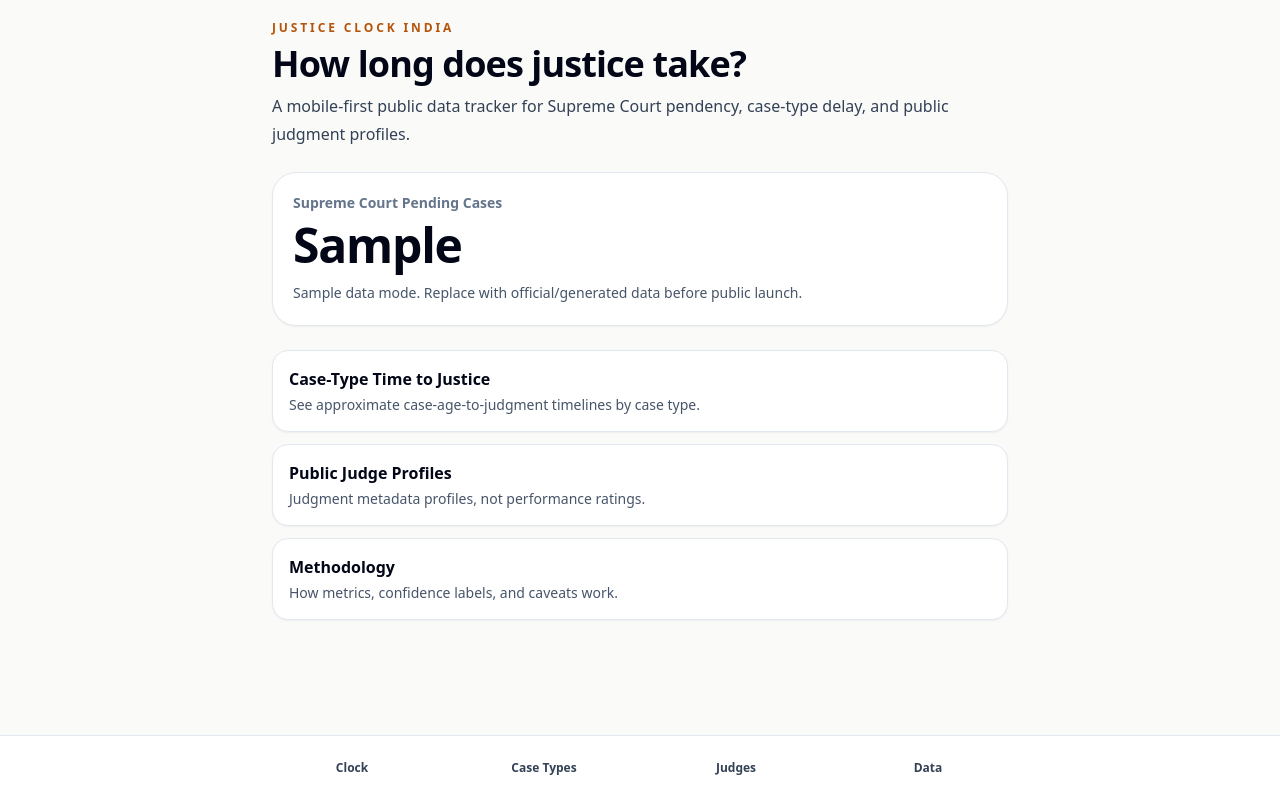
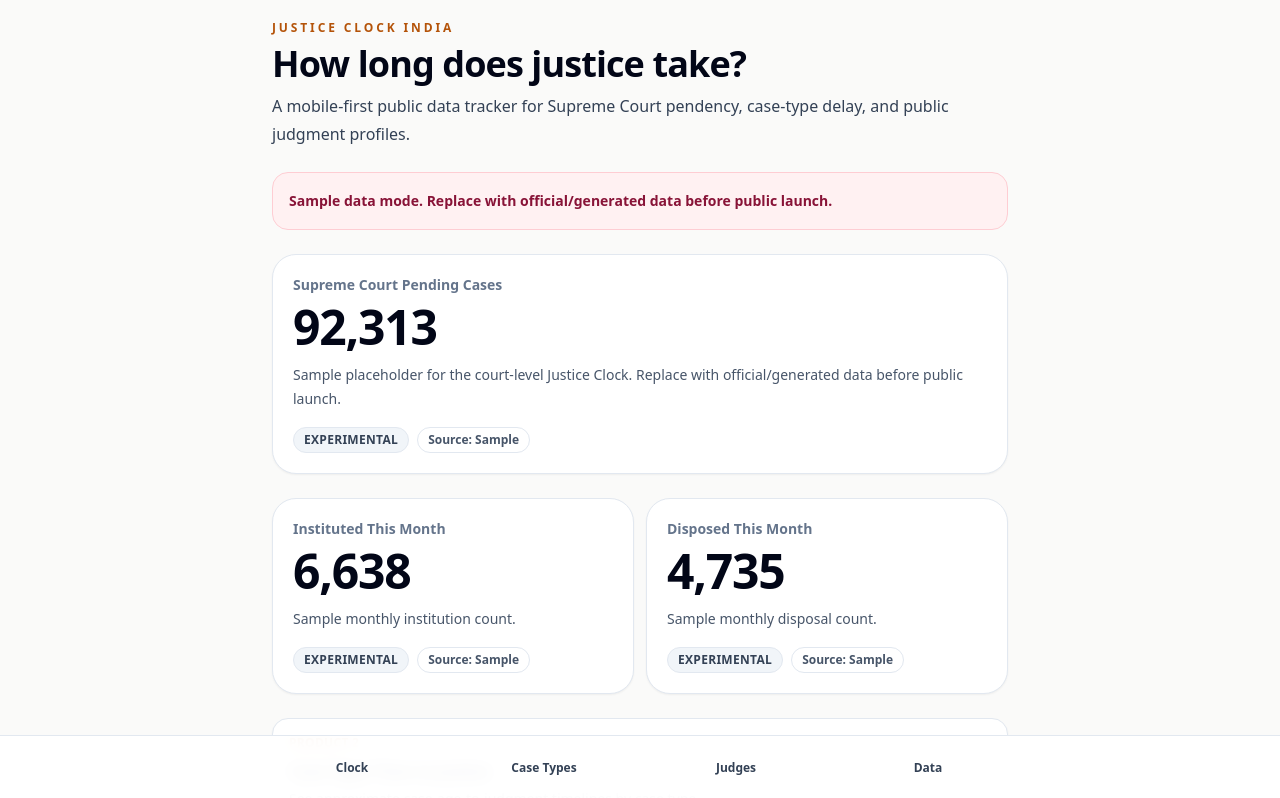
Before and after one commit to publicinteresttechnologies/justice-clock-india, a Next.js app: page / in a window 1280 px wide. Shown: the top 798 px of the page. Built offline with nearby package versions, Linux system fonts and the light colour scheme.

Commit message:
Refactor homepage to use reusable components

```diff
--- a/src/app/page.tsx
+++ b/src/app/page.tsx
@@ -1,61 +1,68 @@
 import Link from "next/link";
+import { DataCard } from "@/components/DataCard";
+import { MetricCard } from "@/components/MetricCard";
+import { SampleDataWarning } from "@/components/SampleDataWarning";
+import { SectionHeader } from "@/components/SectionHeader";
 
 export default function HomePage() {
   return (
     <div className="space-y-6">
-      <header className="space-y-2">
-        <p className="text-xs font-bold uppercase tracking-[0.24em] text-amber-700">
-          Justice Clock India
-        </p>
-        <h1 className="text-4xl font-black tracking-tight text-slate-950">
-          How long does justice take?
-        </h1>
-        <p className="text-base leading-7 text-slate-700">
-          A mobile-first public data tracker for Supreme Court pendency,
-          case-type delay, and public judgment profiles.
-        </p>
-      </header>
+      <SectionHeader
+        eyebrow="Justice Clock India"
+        title="How long does justice take?"
+        description="A mobile-first public data tracker for Supreme Court pendency, case-type delay, and public judgment profiles."
+      />
 
-      <section className="rounded-3xl border border-slate-200 bg-white p-5 shadow-sm">
-        <p className="text-sm font-semibold text-slate-500">
-          Supreme Court Pending Cases
-        </p>
-        <p className="mt-2 text-5xl font-black tracking-tight">Sample</p>
-        <p className="mt-3 text-sm leading-6 text-slate-600">
-          Sample data mode. Replace with official/generated data before public
-          launch.
-        </p>
+      <SampleDataWarning />
+
+      <MetricCard
+        title="Supreme Court Pending Cases"
+        value="92,313"
+        context="Sample placeholder for the court-level Justice Clock. Replace with official/generated data before public launch."
+        confidence="experimental"
+        sourceLabel="Sample"
+      />
+
+      <section className="grid gap-3 sm:grid-cols-2">
+        <MetricCard
+          title="Instituted This Month"
+          value="6,638"
+          context="Sample monthly institution count."
+          confidence="experimental"
+          sourceLabel="Sample"
+        />
+        <MetricCard
+          title="Disposed This Month"
+          value="4,735"
+          context="Sample monthly disposal count."
+          confidence="experimental"
+          sourceLabel="Sample"
+        />
       </section>
 
       <section className="grid gap-3">
-        <Link
-          href="/case-types"
-          className="rounded-2xl border border-slate-200 bg-white p-4 shadow-sm"
-        >
-          <p className="font-bold">Case-Type Time to Justice</p>
-          <p className="mt-1 text-sm text-slate-600">
-            See approximate case-age-to-judgment timelines by case type.
-          </p>
+        <Link href="/case-types">
+          <DataCard
+            eyebrow="Product 2"
+            title="Case-Type Time to Justice"
+            description="See approximate case-age-to-judgment timelines by case type."
+          />
         </Link>
 
-        <Link
-          href="/judges"
-          className="rounded-2xl border border-slate-200 bg-white p-4 shadow-sm"
-        >
-          <p className="font-bold">Public Judge Profiles</p>
-          <p className="mt-1 text-sm text-slate-600">
-            Judgment metadata profiles, not performance ratings.
-          </p>
+        <Link href="/judges">
+          <DataCard
+            eyebrow="Product 3"
+            title="Public Judge Profiles"
+            description="Judgment metadata profiles, not performance ratings."
+          />
         </Link>
 
-        <Link
-          href="/methodology"
-          className="rounded-2xl border border-slate-200 bg-white p-4 shadow-sm"
-        >
-          <p className="font-bold">Methodology</p>
-          <p className="mt-1 text-sm text-slate-600">
-            How metrics, confidence labels, and caveats work.
-          </p>
+        <Link href="/methodology">
+          <DataCard
+            eyebrow="Trust layer"
+            title="Methodology"
+            description="How metrics, confidence labels, and caveats work."
+          />
         </Link>
       </section>
     </div>
```
